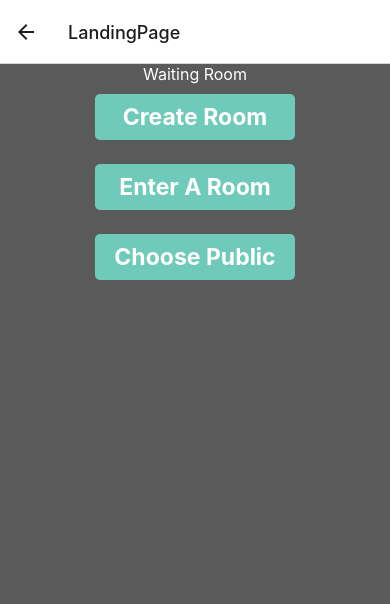
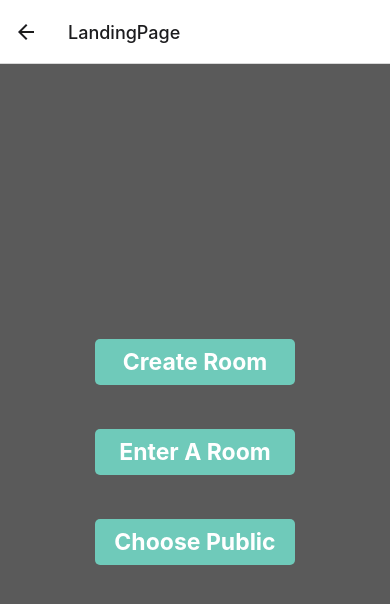
Before and after one commit to vkl2109/paint-swap, a React Native app in the folder client/: screen /LandingPage in a window 390 px wide. Shown: the top 604 px of the page. Built offline with nearby package versions, Linux system fonts and the light colour scheme.

Commit message:
Added styling to pages after landing page

```diff
--- a/client/components/ChoosePublic.js
+++ b/client/components/ChoosePublic.js
@@ -1,10 +1,10 @@
-import { StyleSheet, View, Text, TouchableOpacity, FlatList } from 'react-native';
+import { StyleSheet, SafeAreaView, ScrollView, View, Text, TouchableOpacity, FlatList } from 'react-native';
 import React, { useState, useEffect } from 'react';
+import { Button } from '@rneui/themed';
 
 export default function ChoosePublic({ navigation }) {
 
     const [rooms, setRooms] = useState([])
-
 
     useEffect(() => {
         const request = async () => {
@@ -14,7 +14,7 @@ export default function ChoosePublic({ navigation }) {
             setRooms(res)
             console.log(rooms)
         }
-    })
+    },[])
 
 
     const handleRoom = (room) => {
@@ -27,6 +27,7 @@ export default function ChoosePublic({ navigation }) {
 
 
     return (
+        <SafeAreaView style={styles.container}>
             <View style={styles.buttonContainer}>
                 <Text style={styles.buttonLabel}>Enter a Public Room</Text>
                 <FlatList data={rooms} renderItem={({ room }) => (
@@ -35,10 +36,18 @@ export default function ChoosePublic({ navigation }) {
                     </TouchableOpacity>
                 )} />
             </View>
+        </SafeAreaView>
     );
 }
 
 const styles = StyleSheet.create({
+    container: {
+        flex: 1,
+        backgroundColor: '#5A5A5A', // '#25292e'
+        flexDirection: 'column',
+        alignItems: 'center',
+        justifyContent: 'center'
+    },
     buttonContainer: {
         width: 320,
         height: 68,
--- a/client/components/CreateRoom.js
+++ b/client/components/CreateRoom.js
@@ -1,5 +1,7 @@
-import { StyleSheet, View, Pressable, Text, TextInput, Switch } from 'react-native';
+import { StyleSheet, SafeAreaView, ScrollView, View, Pressable, Text, TextInput, Switch } from 'react-native';
 import { useState, useEffect } from 'react'
+import { Button } from '@rneui/themed';
+
 
 export default function CreateRoom({ navigation }) {
 
@@ -17,21 +19,23 @@ export default function CreateRoom({ navigation }) {
 
 
     const handleSubmit = async () => {
-        let req = await fetch('http://localhost:3000/rooms', {
-            method: 'POST',
-            body: JSON.stringify({
-                name: text,
-                private: privateRoom,
-                occupied: false
-            }),
-            headers: { 'Content-Type': 'application/json' }
-        })
-        let res = await req.json()
-        console.log(res)
+        // let req = await fetch('http://localhost:3000/rooms', {
+        //     method: 'POST',
+        //     body: JSON.stringify({
+        //         name: text,
+        //         private: privateRoom,
+        //         occupied: false
+        //     }),
+        //     headers: { 'Content-Type': 'application/json' }
+        // })
+        // let res = await req.json()
+        // console.log(res)
         setShowMessage(true)
     }
 
     return (
+        <SafeAreaView style={styles.container}>
+            <ScrollView contentContainerStyle={{ flexGrow: 1, justifyContent: 'center' }}>
                 <View>
                     {showMessage ? (
                         <View>
@@ -42,6 +46,7 @@ export default function CreateRoom({ navigation }) {
                             <TextInput
                                 style={styles.textInput}
                                 placeholder="Room Name"
+                                placeholderTextColor="rgba(300, 300, 300, 0.3)"
                                 maxLength={20}
                                 onChangeText={text => onChangeText(text)}
                                 value={text}
@@ -54,17 +59,39 @@ export default function CreateRoom({ navigation }) {
                                 />
                                 <Text style={styles.label}>This is a private room</Text>
                             </View>
-                    <Pressable style={styles.button} onPress={() => handleSubmit()}>
-                        <Text style={styles.buttonLabel}>Create a Room</Text>
-                    </Pressable>
+                            <Button
+                                title="Create Room"
+                                titleStyle={{ fontWeight: '700' }}
+                                buttonStyle={{
+                                    backgroundColor: 'rgba(90, 154, 230, 1)',
+                                    borderColor: 'transparent',
+                                    borderWidth: 0,
+                                    borderRadius: 30,
+                                }}
+                                containerStyle={{
+                                    width: 200,
+                                    marginHorizontal: 50,
+                                    marginVertical: 10,
+                                }}
+                                onPress={() => handleSubmit()}
+                            />
                         </View>
                     )}
                 </View>
+            </ScrollView>
+        </SafeAreaView>
     );
 }
 
 const styles = StyleSheet.create({
+    container: {
+        flex: 1,
+        backgroundColor: '#5A5A5A', // '#25292e'
+        alignItems: 'center',
+        justifyContent: 'center'
+    },
     buttonContainer: {
+        flex: 1,
         width: 320,
         height: 68,
         marginHorizontal: 20,
@@ -94,7 +121,9 @@ const styles = StyleSheet.create({
         height: 50,
         fontSize: 25,
         paddingLeft: 20,
-        paddingRight: 20
+        paddingRight: 20,
+        color: '#CCCCCC',
+        marginVertical: 20
     },
     checkboxContainer: {
         flexDirection: 'row',
--- a/client/components/EnterPrivate.js
+++ b/client/components/EnterPrivate.js
@@ -1,41 +1,64 @@
-import { StyleSheet, View, Pressable, Text, TextInput } from 'react-native';
+import { StyleSheet, SafeAreaView, ScrollView, View, Pressable, Text, TextInput } from 'react-native';
 import { useState } from 'react'
+import { Button } from '@rneui/themed';
+
 
 export default function EnterPrivate({ navigation }) {
 
     const [name, onChangeName] = useState('')
 
     const handleSubmit = async () => {
-        let req = await fetch(`http://localhost:3000/rooms/${name}`)
-        let res = await req.json()
-        console.log(res)
+        // let req = await fetch(`http://localhost:3000/rooms/${name}`)
+        // let res = await req.json()
+        // console.log(res)
         navigation.navigate('PaintRoom', res)
 
         // socket.on('join_room', (data) => {
         //     if (data.status === 'success') {
         //         this.props.navigation.navigate('Room', { roomName });
-
-
-
     }
 
     return (
+        <SafeAreaView style={styles.container}>
+            <ScrollView contentContainerStyle={{ flexGrow: 1, justifyContent: 'center' }}>
                 <View style={styles.buttonContainer}>
                     <TextInput
                         style={styles.textInput}
                         placeholder="Room Name"
+                        placeholderTextColor="rgba(300, 300, 300, 0.3)"
                         maxLength={20}
                         value={name}
                         onChangeText={onChangeName}
                     />
-            <Pressable style={styles.button} onPress={() => handleSubmit()}>
-                <Text style={styles.buttonLabel}>Enter the Room</Text>
-            </Pressable>
+                    <Button
+                        title="Enter Room"
+                        titleStyle={{ fontWeight: '700' }}
+                        buttonStyle={{
+                            backgroundColor: 'rgba(90, 154, 230, 1)',
+                            borderColor: 'transparent',
+                            borderWidth: 0,
+                            borderRadius: 30,
+                        }}
+                        containerStyle={{
+                            width: 200,
+                            marginHorizontal: 50,
+                            marginVertical: 10,
+                        }}
+                        onPress={() => handleSubmit()}
+                    />
                 </View>
+            </ScrollView>
+        </SafeAreaView>
     );
 }
 
 const styles = StyleSheet.create({
+    container: {
+        flex: 1,
+        backgroundColor: '#5A5A5A', // '#25292e'
+        alignItems: 'center',
+        justifyContent: 'center'
+    },
     buttonContainer: {
         width: 320,
         height: 68,
@@ -66,6 +89,7 @@ const styles = StyleSheet.create({
         height: 50,
         fontSize: 25,
         paddingLeft: 20,
-        paddingRight: 20
+        paddingRight: 20,
+        marginVertical: 20
     }
 });
--- a/client/components/LandingPage.js
+++ b/client/components/LandingPage.js
@@ -4,9 +4,8 @@ import { Button } from '@rneui/themed';
 export default function LandingPage({ navigation }) {
   return (
     <SafeAreaView style={styles.container}>
-      <ScrollView>
+      <ScrollView contentContainerStyle={{ flexGrow: 1, justifyContent: 'center' }}>
         <View style={styles.buttonList}>
-          <Text style={styles.buttonLabel}>Waiting Room</Text>
           <Button
               title="Create Room"
               buttonStyle={{
@@ -18,7 +17,7 @@ export default function LandingPage({ navigation }) {
                 marginHorizontal: 50,
                 height: 50,
                 width: 200,
-                marginVertical: 10,
+                marginVertical: 20,
               }}
               onPress={() => navigation.navigate('CreateRoom')}
             />
@@ -33,7 +32,7 @@ export default function LandingPage({ navigation }) {
                 marginHorizontal: 50,
                 height: 50,
                 width: 200,
-                marginVertical: 10,
+                marginVertical: 20,
               }}
               onPress={() => navigation.navigate('EnterPrivate')}
             />
@@ -48,7 +47,7 @@ export default function LandingPage({ navigation }) {
                 marginHorizontal: 50,
                 height: 50,
                 width: 200,
-                marginVertical: 10,
+                marginVertical: 20,
               }}
               onPress={() => navigation.navigate('ChoosePublic')}
             />
@@ -62,13 +61,15 @@ const styles = StyleSheet.create({
   container: {
     flex: 1,
     backgroundColor: '#5A5A5A', // '#25292e'
+    flexDirection: 'column',
     alignItems: 'center',
     justifyContent: 'center'
   },
   buttonList: {
     flex: 1,
+    flexDirection: 'column',
     justifyContent: 'center',
-    alignItems: 'center'
+    alignItems: 'center',
   },
   buttonLabel: {
     color: '#fff',
```
Lines whose indentation alone changed are shown as unchanged.
